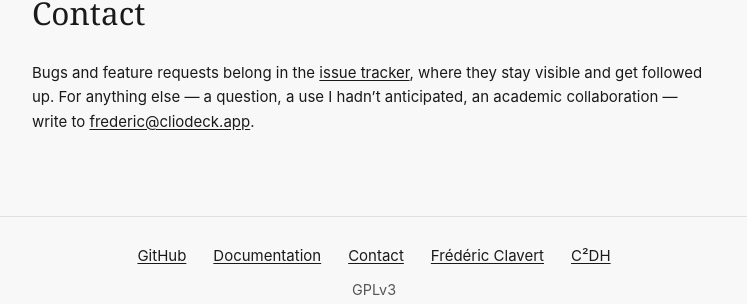
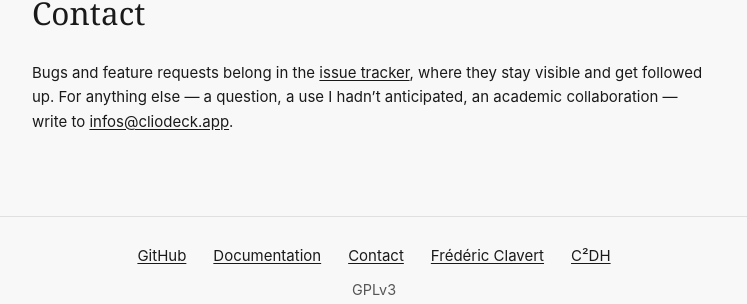
Before and after one commit to cliodeck/cliodeck.github.io, a Jekyll site: the page built from index.md, in a window 1280 px wide and 900 px high, scrolled down 4296 px. Shown: the part 572-876 px from the top of the window, without its empty margins (266-1013 px from the left). Built offline with Jekyll 4.4.1, drawn with Linux system fonts in a browser that asks for light colours.

Commit message:
docs: contact via l'alias infos@cliodeck.app
Bascule sur l'alias plutôt que l'adresse personnelle : si elle finit par
être moissonnée, l'alias se remplace chez Gandi sans toucher à la boîte.

Co-Authored-By: Claude Opus 5 (1M context) <noreply@anthropic.com>

```diff
--- a/index.md
+++ b/index.md
@@ -213,12 +213,12 @@ ClioDeck est disponible sur [GitHub](https://github.com/cliodeck/cliodeck-app).
 
 <div lang="en" markdown="1">
 
-Bugs and feature requests belong in the [issue tracker](https://github.com/cliodeck/cliodeck-app/issues), where they stay visible and get followed up. For anything else — a question, a use I hadn't anticipated, an academic collaboration — write to <span class="email" data-email-user="frederic" data-email-domain="cliodeck.app">frederic (at) cliodeck.app</span>.
+Bugs and feature requests belong in the [issue tracker](https://github.com/cliodeck/cliodeck-app/issues), where they stay visible and get followed up. For anything else — a question, a use I hadn't anticipated, an academic collaboration — write to <span class="email" data-email-user="infos" data-email-domain="cliodeck.app">infos (at) cliodeck.app</span>.
 
 </div>
 
 <div lang="fr" markdown="1">
 
-Les bugs et demandes de fonctionnalités ont leur place dans le [suivi des tickets](https://github.com/cliodeck/cliodeck-app/issues), où ils restent visibles et suivis. Pour tout le reste — une question, un usage que je n'avais pas prévu, une collaboration académique — écrivez à <span class="email" data-email-user="frederic" data-email-domain="cliodeck.app">frederic (at) cliodeck.app</span>.
+Les bugs et demandes de fonctionnalités ont leur place dans le [suivi des tickets](https://github.com/cliodeck/cliodeck-app/issues), où ils restent visibles et suivis. Pour tout le reste — une question, un usage que je n'avais pas prévu, une collaboration académique — écrivez à <span class="email" data-email-user="infos" data-email-domain="cliodeck.app">infos (at) cliodeck.app</span>.
 
 </div>
```
